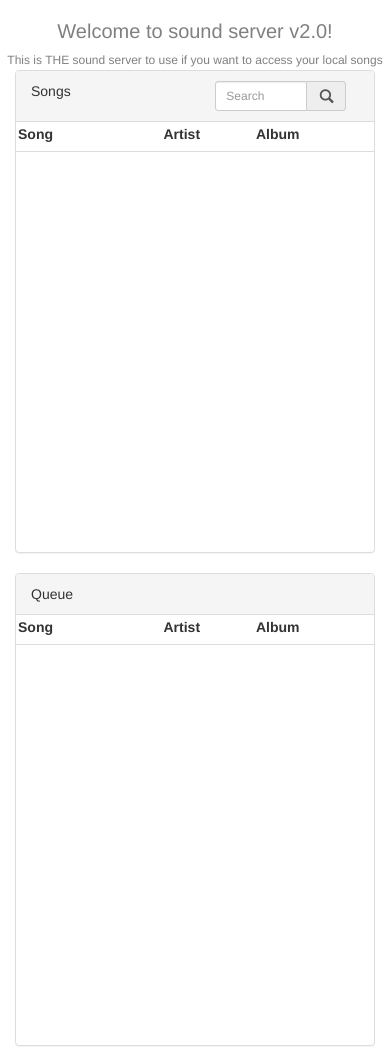
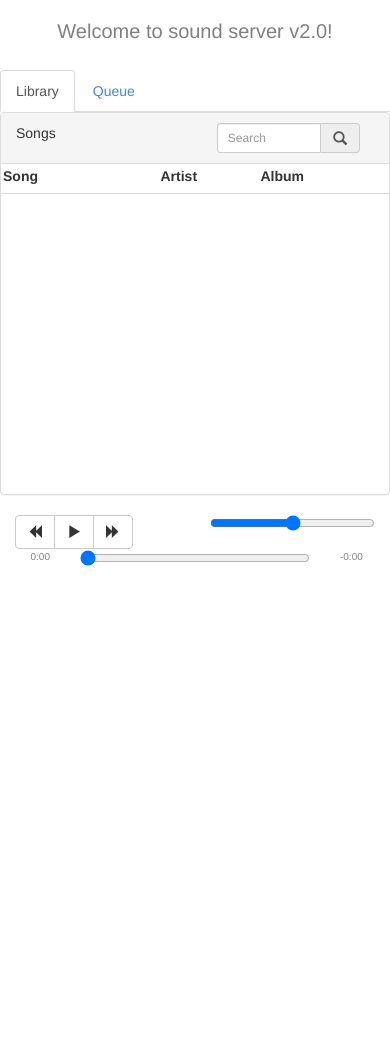
Before and after one commit to haakondi/soundserver, a plain HTML site: page www/jostein/index.html in a window 390 px wide. Shown: the top 1049 px of the page. After the commit the page ends 844 px from the top, so only its background shows below. Drawn offline with nearby package versions, Linux system fonts and the light colour scheme.

Commit message:
mobile first ftw

```diff
--- a/www/jostein/index.html
+++ b/www/jostein/index.html
@@ -2,12 +2,14 @@
 <html>
 
 <head>
+	<meta name="viewport" content="width=device-width, initial-scale=1, maximum-scale=1, user-scalable=no">
 
 	<link rel="stylesheet" href="bootstrap-3.1.1-dist/css/bootstrap.css">
 
 	<script src="http://ajax.googleapis.com/ajax/libs/jquery/1.10.2/jquery.min.js"></script>
 	<link rel="stylesheet" href="//ajax.googleapis.com/ajax/libs/jqueryui/1.10.4/themes/smoothness/jquery-ui.css" />
 	<script src="//ajax.googleapis.com/ajax/libs/jqueryui/1.10.4/jquery-ui.min.js"></script>
+	<script type="text/javascript" src="bootstrap-3.1.1-dist/js/bootstrap.min.js"></script>
 	<script type="text/javascript" src="script.js"></script>
 	<link rel="stylesheet" type="text/css" href="main.css">
 	<title>Sound Server v2.0</title>
@@ -17,11 +19,15 @@
 		<div class="row">
 			<div class="start">
 				<h1>Welcome to sound server v2.0!</h1>
-				<p>This is THE sound server to use if you want to access your local songs without getting up from the couch.</p>
 			</div>
 		</div>
 		<div class="row">
-			<div class="col-md-6">
+			<ul class="nav nav-tabs">
+				<li class="active"><a href="#library" data-toggle="tab">Library</a></li>
+				<li><a href="#queue" data-toggle="tab">Queue</a></li>
+			</ul>
+			<div class="tab-content">
+				<div class="tab-pane fade in active" id="library">
 					<div class="panel panel-default">
 						<div class="panel-heading">
 							<span class="songsPanelHeader songsTitle">Songs</span>
@@ -50,7 +56,7 @@
 						</div>
 					</div>
 				</div>
-			<div class="col-md-6">
+				<div class="tab-pane fade" id="queue">
 					<div class="panel panel-default">
 						<div class="panel-heading">
 							<span class="songsTitle songsPanelHeader">Queue</span>
@@ -70,10 +76,11 @@
 					</div>
 				</div>
 			</div>
+		</div>
 		<div class="row">
 			<div class="col-md-4">
 				<div class="row">
-					<div class="col-md-6 col-xs-4">
+					<div class="col-md-6 col-xs-6">
 						<div class="btn-group btn-group-md">
 							<button type="button" class="btn btn-default" id="backward_button">
 								<span class="glyphicon glyphicon-backward"></span>
@@ -89,7 +96,7 @@
 							</button>
 						</div>
 					</div>
-					<div class="col-md-6 col-xs-8">
+					<div class="col-md-6 col-xs-6">
 						<input type="range" name="points" min="0" max="1" step="0.01" class="options-element" id="volume-slider">
 					</div>
 					</div>
@@ -100,15 +107,15 @@
 			</div>
 			<div class="col-md-4 col-sx-12">
 				<div class="row">
-					<div class="col-xs-1">
+					<div class="col-xs-2">
 						<span class="progress-label pull-right" id="progress-made">0:00</span>
 					</div>
-					<div class="col-xs-10">
+					<div class="col-xs-8">
 						<div class="progressbar-container">
 						<input type="range" min="0" max="1" step="0.0001" id="progressbar-slider">
 						</div>
 					</div>
-					<div class="col-xs-1">
+					<div class="col-xs-2">
 						<span class="progress-label pull-left" id="progress-left">-0:00</span>
 					</div>
 				</div>
--- a/www/jostein/main.css
+++ b/www/jostein/main.css
@@ -1,3 +1,8 @@
+
+html,body
+{
+  height: 100%;
+}
 
 .start h1 {
 	text-align: center;
@@ -22,7 +27,7 @@
 }
 
 .tableContainer {
-	height:400px;
+	height: 300px;
 	overflow: auto;
 	overflow-y: auto;
 }
--- a/www/jostein/script.js
+++ b/www/jostein/script.js
@@ -242,6 +242,7 @@ $(document).ready(function() {
    $('#albumHeader').click(function() {
     sortSongs('album');
    });
+   $('')
     var panelList = $('#queue-list');
 
     panelList.sortable({
```
Lines whose indentation alone changed are shown as unchanged.
